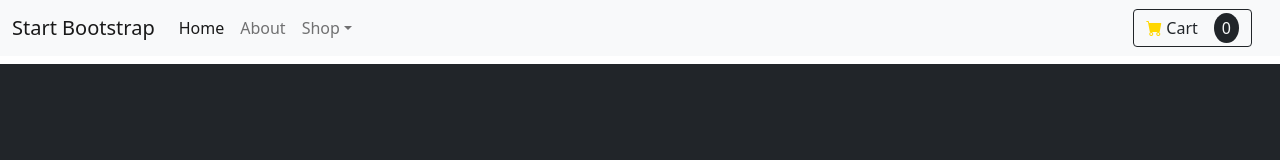
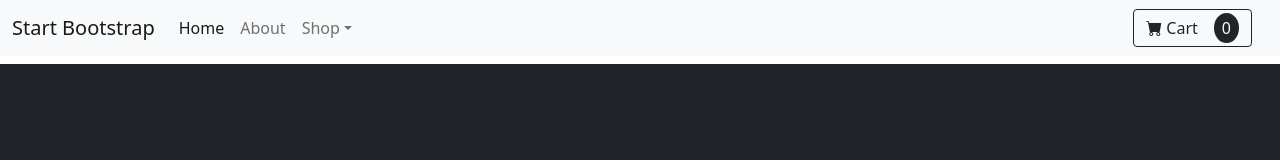
Before and after one commit to BalavigneshRajasekar/shoping-cart, a React (Vite) app in the folder Shoping-cart/: page / in a window 1280 px wide. Shown: the top 160 px of the page. Built offline with nearby package versions, Linux system fonts and the light colour scheme.

Commit message:
cart color added

```diff
--- a/Shoping-cart/src/Nav.jsx
+++ b/Shoping-cart/src/Nav.jsx
@@ -65,7 +65,7 @@ function Nav(props) {
             </li>
           </ul>
           <button class="btn btn-outline-dark me-3 " type="submit">
-            <i class="bi bi-cart-fill"></i> Cart
+            <i class="bi bi-cart-fill text-dark"></i> Cart
             <span className="bg-dark ms-3  px-2 py-1 text-light h-auto">
               {props.cartData}
             </span>
```
